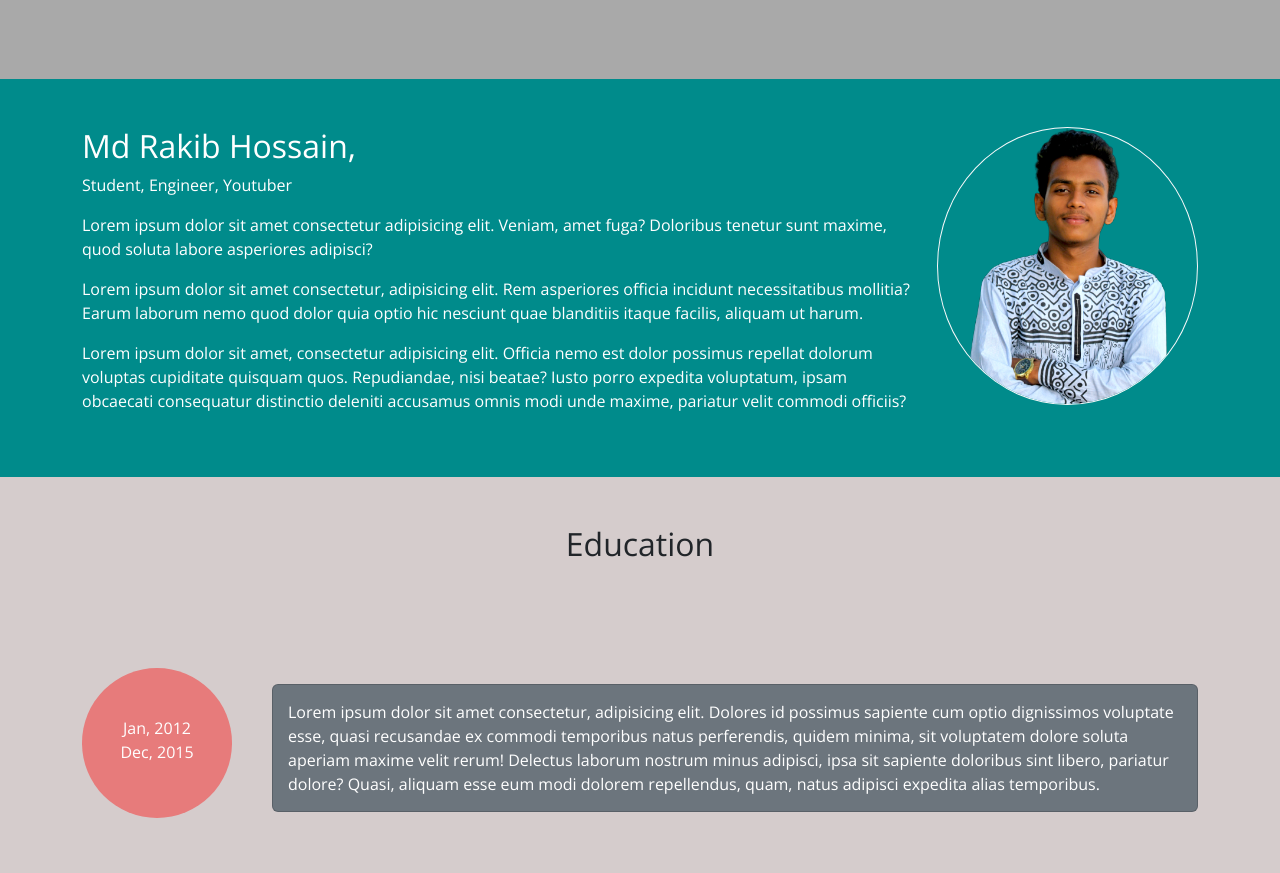
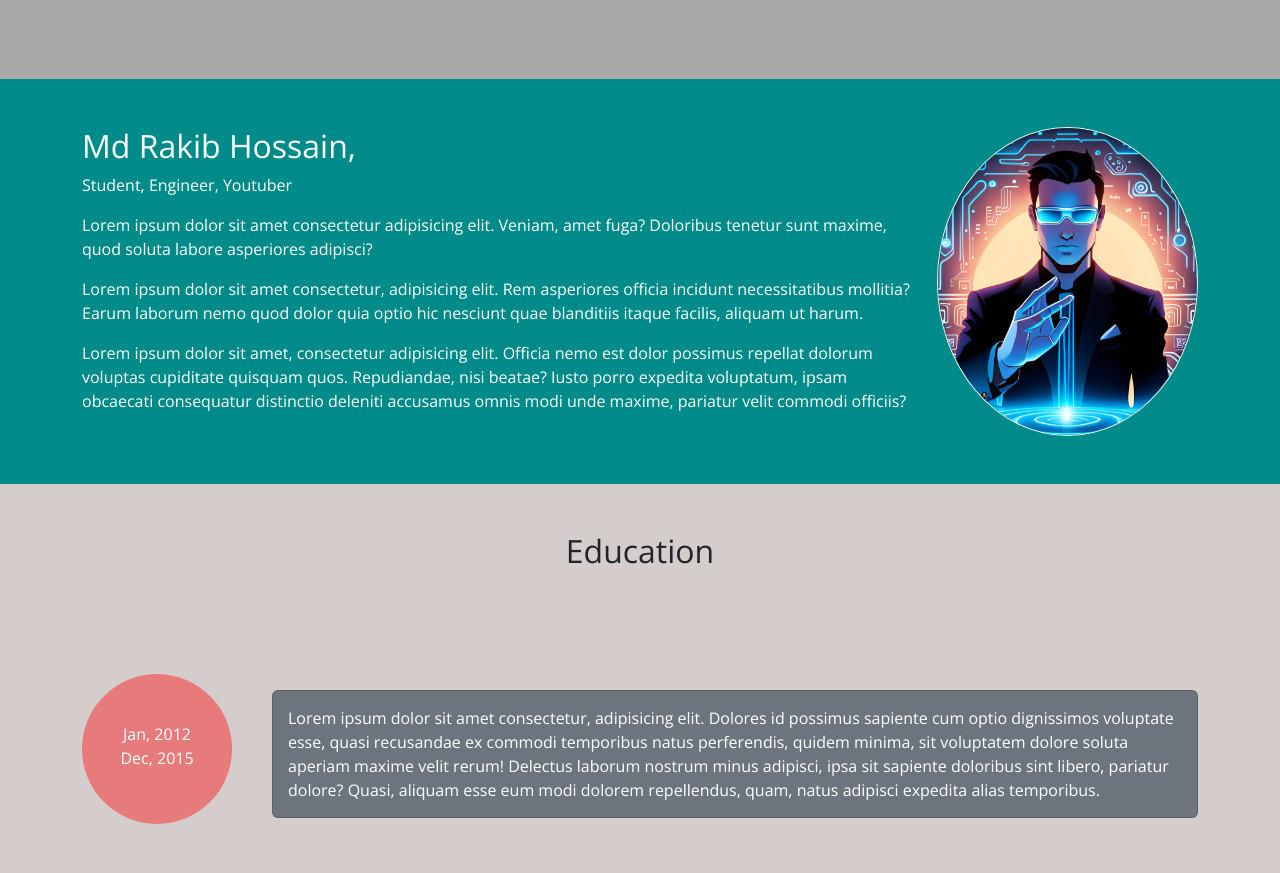
Before and after one commit to rakibhossain75/first-project, a plain HTML site: page index.html in a window 1280 px wide. Shown: the part 780-1653 px from the top of the page. Drawn offline with nearby package versions, Linux system fonts and the light colour scheme.

Commit message:
1 image deleted and 1 image added

```diff
--- a/index.html
+++ b/index.html
@@ -61,7 +61,7 @@
 
                     </div>
                     <div class="col-md-3 py-5">
-                        <img src="/IMG_8231-PhotoRoom-removebg-preview.png" alt="Rakib" class="img-fluid rounded-circle border border-light">
+                        <img src="/8bfa9018-3f43-4d7e-afdc-d44d576692cd.png" alt="Rakib" class="img-fluid rounded-circle border border-light">
                     </div>
                 </div>
             </div>
```
Also changed, not shown: 8bfa9018-3f43-4d7e-afdc-d44d576692cd.png (added), IMG_8231-PhotoRoom-removebg-preview.png (deleted).
